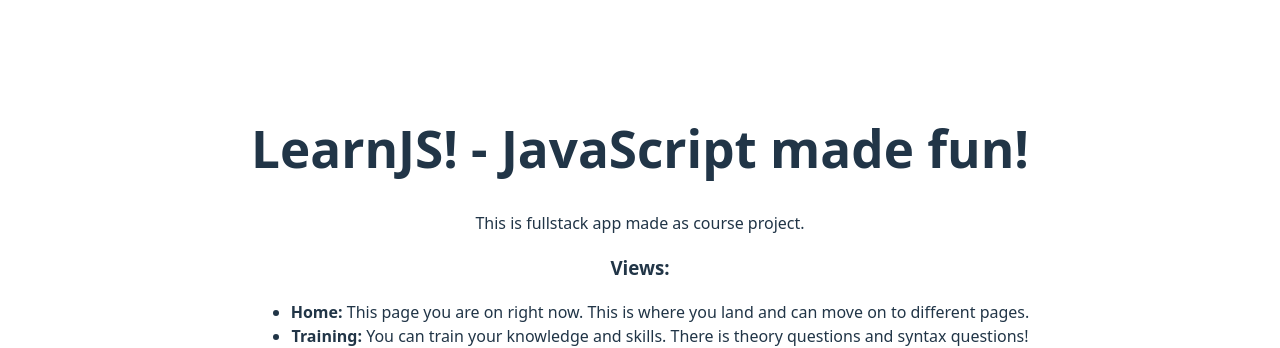
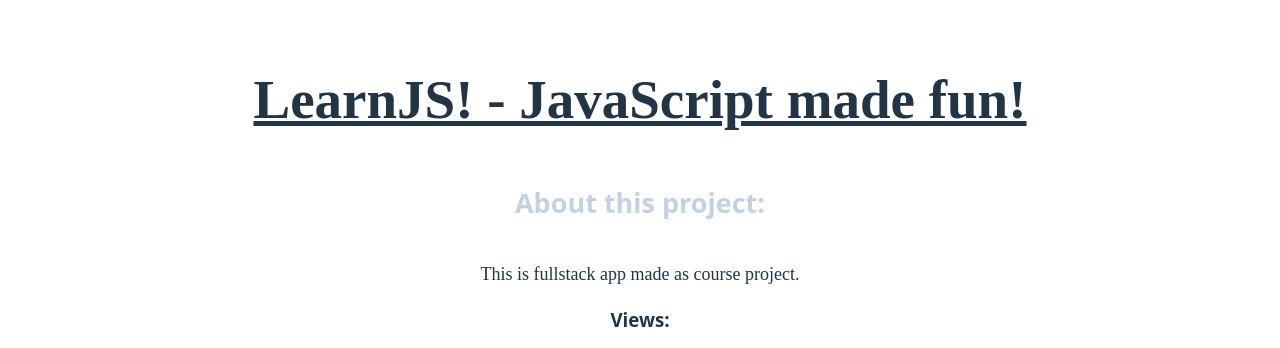
Before and after one commit to aaltsant/LearnJS, a React (Vite) app in the folder project/frontend/: page / in a window 1280 px wide. Shown: the part 138-486 px from the top of the page. Built offline with nearby package versions, Linux system fonts and the light colour scheme; no server answers.

Commit message:
feat(homepage. questions, test): style changes

```diff
--- a/project/frontend/src/learnjs/HomePage.jsx
+++ b/project/frontend/src/learnjs/HomePage.jsx
@@ -1,4 +1,6 @@
 import { useEffect, useState } from "react";
+import styles from '../styles/general.module.css';
+
 
 function HomePage() {
   const [users, setUsers] = useState([]);
@@ -19,8 +21,9 @@ function HomePage() {
 
   return (
     <div>
-      <h1>LearnJS! - JavaScript made fun!</h1>
-      <p>This is fullstack app made as course project.</p>
+      <h1 className={styles.header}>LearnJS! - JavaScript made fun!</h1>
+      <h2 className={styles.header2}>About this project:</h2>
+      <p className={styles.para}>This is fullstack app made as course project.</p>
 
       <h3>Views:</h3>
         <ul>
--- a/project/frontend/src/learnjs/Questions.jsx
+++ b/project/frontend/src/learnjs/Questions.jsx
@@ -65,7 +65,7 @@ function Questions() {
               {currentQuestion.option_3}
             </button>
 
-            <p>{feedback}</p>
+            <p className={styles.p}>{feedback}</p>
           </div>
           <button className={styles.nextButton} onClick={nextQuestion}>
             Next question
--- a/project/frontend/src/learnjs/test/Test.jsx
+++ b/project/frontend/src/learnjs/test/Test.jsx
@@ -120,7 +120,7 @@ function Test({ username }) {
         </container>
 
         <h2>{currentQuestion.question}</h2>
-          <pre style={{ textAlign: 'left', margin: '20px auto', width: 'fit-content'}}>
+          <pre style={{ textAlign: 'left', maxWidth: '125px'}}>
             <code>{currentQuestion.code_snippet}</code>
           </pre>
           <div>
```
